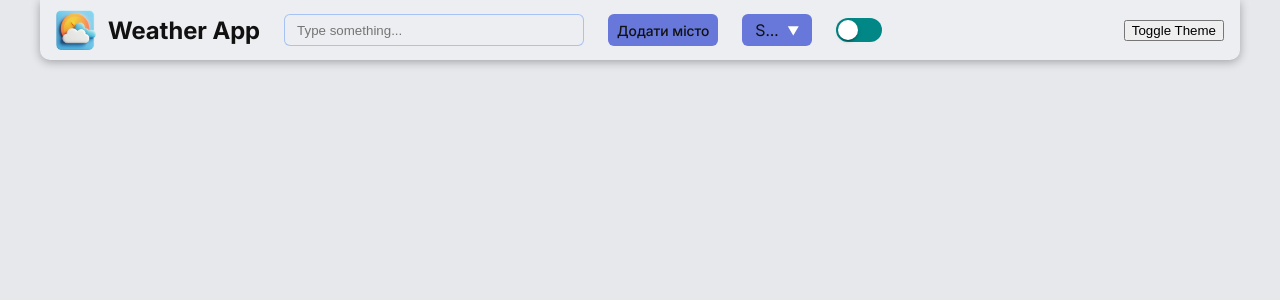
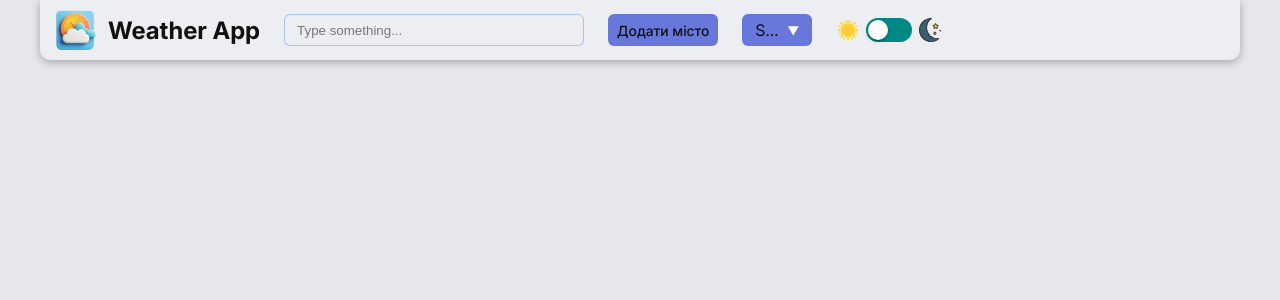
Before and after one commit to slepo99/Weather-App, a Vue app: page / in a window 1280 px wide. Shown: the top 300 px of the page. Built offline with nearby package versions, Linux system fonts and the light colour scheme.

Commit message:
custom switch component

```diff
--- a/src/components/AppHeader/index.vue
+++ b/src/components/AppHeader/index.vue
@@ -24,16 +24,18 @@
       </CustomBtn>
       <CustomDropdown
         v-model="selected"
-        :options="['UK', 'EN', 'ENqweqweqweqweqweqweqweqwe']"
+        :options="['UK', 'EN', 'DE']"
         width="70px"
       />
-      <CustomSwitch
-        v-model="gender"
-        mode="select"
-        :options="[true, false]"
-      />
+      <CustomSwitch v-model="themeStore.isDark" @update:modelValue="themeStore.toggleTheme" keepColor>
+        <template #label-left>
+          <CustomIcon name="sun" />
+        </template>
+        <template #label-right>
+          <CustomIcon name="moon" />
+        </template>
+      </CustomSwitch>
     </div>
-    <button @click="themeStore.toggleTheme">Toggle Theme</button>
   </header>
 </template>
 
@@ -46,6 +48,7 @@ import { ref } from "vue";
 import CustomBtn from "../UI/CustomBtn.vue";
 import CustomDropdown from "../UI/CustomDropdown.vue";
 import CustomSwitch from "../UI/CustomSwitch.vue";
+import CustomIcon from "../UI/CustomIcon.vue";
 
 const themeStore = useThemeStore();
 const router = useRouter();
@@ -63,7 +66,7 @@ const selectedCity = ref("");
 function selectCity(val: string | number | null) {
   selectedCity.value = val as string;
 }
-const gender = ref(false)
+const gender = ref(false);
 </script>
 
 <style scoped lang="scss">
--- a/src/components/UI/CustomSwitch.vue
+++ b/src/components/UI/CustomSwitch.vue
@@ -1,37 +1,40 @@
 <template>
+  <div class="switch-wrapper">
+    <slot name="label-left">
+      <div class="label-left">
+      </div>
+    </slot>
     <div
       class="switch"
       :class="{
         'switch--active': isActive,
-      'switch--select': mode === 'select',
-      'switch--disabled': disabled,
+        'switch--disabled': props.disabled,
+        'switch--select': props.keepColor,
       }"
       @click="toggle"
     >
       <div class="switch__track"></div>
       <div class="switch__thumb"></div>
     </div>
+    <slot name="label-right">
+      <div class="label-right"></div>
+    </slot>
+  </div>
 </template>
 
 <script setup lang="ts">
 import { computed } from "vue";
 
-const MODE_TYPES = {
-  BOOLEAN: "boolean",
-  SELECT: "select",
-} as const;
-type Mode = "boolean" | "select";
 const props = withDefaults(
   defineProps<{
     modelValue: boolean | string;
-    mode?: Mode;
     disabled?: boolean;
-    options?: [string, string] | [boolean, boolean];
+    keepColor?: boolean;
   }>(),
   {
     modelValue: false,
     disabled: false,
-    mode: "boolean",
+    keepColor: false,
   },
 );
 const emit = defineEmits(["update:modelValue"]);
@@ -39,16 +42,17 @@ const isActive = computed(() => {
   return props.modelValue;
 });
 function toggle() {
-  if (props.mode === MODE_TYPES.SELECT && props.options) {
-    const [a, b] = props.options;
-    emit("update:modelValue", props.modelValue === a ? b : a);
-  } else {
   emit("update:modelValue", !props.modelValue);
-  }
 }
 </script>
 
 <style scoped>
+.switch-wrapper {
+  display: flex;
+  justify-content: center;
+  align-items: center;
+  gap: 6px;
+}
 .switch {
   position: relative;
   width: 46px;
@@ -86,7 +90,6 @@ function toggle() {
     0 1px 5px 0 rgba(0, 0, 0, 0.12);
 }
 
-/* ===== BOOLEAN ===== */
 .switch--active .switch__track {
   background: #85b8b7;
 }
@@ -94,10 +97,9 @@ function toggle() {
 .switch--active .switch__thumb {
   transform: translateX(22px);
 }
-
-/* ===== SELECT ===== */
-/* всегда один цвет */
 .switch--select .switch__track {
   background: #018786;
 }
+.label-left {
+}
 </style>
```
Also changed, not shown: src/assets/icons/moon.svg (added), src/assets/icons/sun.svg (added). Lines whose indentation alone changed are shown as unchanged.
